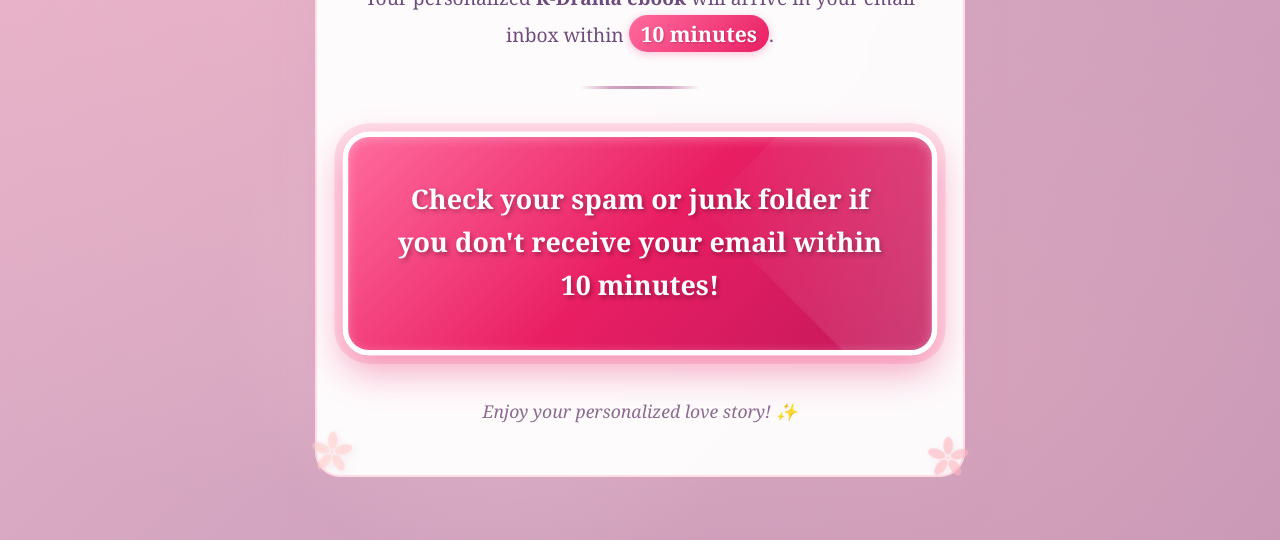
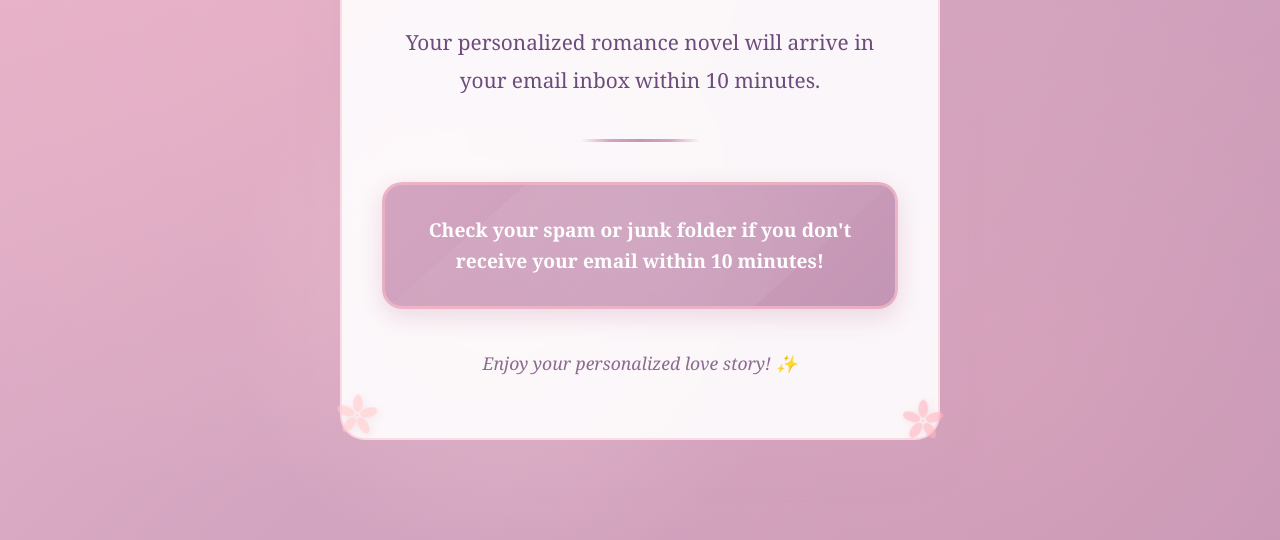
Before and after one commit to weracha/thank-you-page, a plain HTML site: page index.html in a window 1280 px wide. Shown: the part 260-800 px from the top of the page. Drawn offline with Linux system fonts and the light colour scheme.

Commit message:
Update index.html

```diff
--- a/index.html
+++ b/index.html
@@ -20,9 +20,9 @@
             display: flex;
             align-items: center;
             justify-content: center;
-            padding: 40px 20px;
+            padding: 20px;
             position: relative;
-            overflow-x: hidden;
+            overflow: hidden;
         }
 
         /* Background floral elements */
@@ -41,12 +41,12 @@
         }
 
         .container {
-            max-width: 650px;
+            max-width: 600px;
             width: 100%;
-            background: rgba(255, 255, 255, 0.95);
+            background: rgba(255, 255, 255, 0.9);
             backdrop-filter: blur(10px);
             border-radius: 25px;
-            padding: 50px 40px;
+            padding: 60px 40px;
             text-align: center;
             position: relative;
             box-shadow: 0 20px 40px rgba(212, 165, 192, 0.3);
@@ -90,93 +90,39 @@
         }
 
         h1 {
-            font-size: 4rem;
-            font-weight: bold;
+            font-size: 3.5rem;
             background: linear-gradient(45deg, #D4A5C0, #C496B5, #B87FA3);
             -webkit-background-clip: text;
             -webkit-text-fill-color: transparent;
             background-clip: text;
-            margin-bottom: 1.5rem;
+            margin-bottom: 2rem;
+            font-weight: normal;
             text-shadow: 2px 2px 4px rgba(212, 165, 192, 0.3);
-            letter-spacing: 2px;
-            text-transform: uppercase;
+            letter-spacing: 1px;
         }
 
         .main-message {
-            font-size: 1.2rem;
-            margin-bottom: 1.5rem;
+            font-size: 1.3rem;
+            margin-bottom: 2.5rem;
             color: #6D4C7D;
             line-height: 1.8;
             font-weight: 300;
         }
 
-        /* Highlight the 10 minutes delivery time */
-        .highlight-time {
-            background: linear-gradient(135deg, #FF6B9D, #E91E63);
+        .spam-warning {
+            background: linear-gradient(135deg, #D4A5C0, #C496B5);
             color: white;
-            padding: 4px 12px;
+            padding: 30px 35px;
             border-radius: 20px;
+            margin: 2.5rem 0;
+            font-size: 1.2rem;
             font-weight: bold;
-            font-size: 1.1em;
-            text-shadow: 1px 1px 2px rgba(0,0,0,0.2);
-            box-shadow: 0 2px 8px rgba(255, 107, 157, 0.4);
-            white-space: nowrap;
+            box-shadow: 0 8px 25px rgba(212, 165, 192, 0.4);
+            border: 3px solid rgba(255, 192, 203, 0.6);
+            position: relative;
+            overflow: hidden;
         }
 
-        /* ATTENTION-GRABBING SPAM WARNING - This is the STAR of the show */
-        .spam-warning {
-            /* Size: Make it HUGE and impossible to miss */
-            font-size: 1.6rem;
-            font-weight: 900;
-
-            /* Contrast: Bright attention-grabbing colors */
-            background: linear-gradient(135deg, #FF6B9D, #E91E63, #C2185B);
-            color: #FFFFFF;
-            text-shadow: 2px 2px 4px rgba(0,0,0,0.3);
-
-            /* Position: Place it prominently in visual hierarchy */
-            margin: 3rem 0 3rem 0;
-            padding: 40px 45px;
-
-            /* Shape: Unique rounded design that stands out */
-            border-radius: 25px;
-            border: 5px solid #FFFFFF;
-
-            /* Visual effects: Multiple attention-grabbing techniques */
-            box-shadow:
-                0 15px 35px rgba(233, 30, 99, 0.4),
-                0 0 0 8px rgba(255, 107, 157, 0.2),
-                inset 0 2px 10px rgba(255, 255, 255, 0.3);
-
-            position: relative;
-            overflow: hidden;
-
-            /* Motion: Pulsing animation to grab attention */
-            animation: attentionPulse 2.5s ease-in-out infinite;
-
-            /* Transform: Slight scaling for prominence */
-            transform: scale(1.05);
-        }
-
-        /* Pulsing animation specifically designed for attention */
-        @keyframes attentionPulse {
-            0%, 100% {
-                transform: scale(1.05);
-                box-shadow:
-                    0 15px 35px rgba(233, 30, 99, 0.4),
-                    0 0 0 8px rgba(255, 107, 157, 0.2),
-                    inset 0 2px 10px rgba(255, 255, 255, 0.3);
-            }
-            50% {
-                transform: scale(1.08);
-                box-shadow:
-                    0 20px 45px rgba(233, 30, 99, 0.6),
-                    0 0 0 12px rgba(255, 107, 157, 0.4),
-                    inset 0 2px 10px rgba(255, 255, 255, 0.4);
-            }
-        }
-
-        /* Shimmer effect for extra attention */
         .spam-warning::before {
             content: '';
             position: absolute;
@@ -184,18 +130,14 @@
             left: -50%;
             width: 200%;
             height: 200%;
-            background: linear-gradient(45deg, transparent, rgba(255, 255, 255, 0.4), transparent);
-            animation: shimmerSweep 3s ease-in-out infinite;
-            pointer-events: none;
+            background: radial-gradient(circle, rgba(255, 255, 255, 0.1) 0%, transparent 70%);
+            animation: shimmer 3s ease-in-out infinite;
         }
 
-        @keyframes shimmerSweep {
-            0% { transform: translateX(-100%) translateY(-100%) rotate(45deg); }
-            50% { transform: translateX(100%) translateY(100%) rotate(45deg); }
-            100% { transform: translateX(-100%) translateY(-100%) rotate(45deg); }
+        @keyframes shimmer {
+            0%, 100% { transform: rotate(0deg); }
+            50% { transform: rotate(180deg); }
         }
-
-
 
         .closing-message {
             font-size: 1.1rem;
@@ -242,22 +184,20 @@
             }
 
             h1 {
-                font-size: 3rem;
-                margin-bottom: 1.2rem;
+                font-size: 2.5rem;
+                margin-bottom: 1.5rem;
             }
 
             .main-message {
                 font-size: 1.1rem;
-                margin-bottom: 1.5rem;
+                margin-bottom: 2rem;
             }
 
             .spam-warning {
-                padding: 35px 30px;
-                font-size: 1.4rem;
-                margin: 2.5rem 0;
+                padding: 25px 30px;
+                font-size: 1.1rem;
+                margin: 2rem 0;
             }
-
-
 
             .flower-decoration {
                 width: 45px;
@@ -275,8 +215,7 @@
             }
 
             h1 {
-                font-size: 2.5rem;
-                letter-spacing: 1px;
+                font-size: 2rem;
             }
 
             .main-message {
@@ -284,12 +223,9 @@
             }
 
             .spam-warning {
-                padding: 30px 25px;
-                font-size: 1.3rem;
-                transform: scale(1.02);
+                padding: 20px 25px;
+                font-size: 1rem;
             }
-
-
 
             .flower-decoration {
                 width: 35px;
@@ -323,8 +259,7 @@
                     <ellipse cx="0" cy="-20" rx="8" ry="15" transform="rotate(72)" opacity="0.9"/>
                     <ellipse cx="0" cy="-20" rx="8" ry="15" transform="rotate(144)" opacity="0.9"/>
                     <ellipse cx="0" cy="-20" rx="8" ry="15" transform="rotate(216)" opacity="0.9"/>
-                    <ellipse cx="0" cy="-20" rx="8"
-                    ry="15" transform="rotate(288)" opacity="0.9"/>
+                    <ellipse cx="0" cy="-20" rx="8" ry="15" transform="rotate(288)" opacity="0.9"/>
                     <circle cx="0" cy="0" r="4" fill="#FFE4E1" opacity="0.8"/>
                     <circle cx="0" cy="0" r="2" fill="#FFC0CB" opacity="0.9"/>
                 </g>
@@ -334,7 +269,7 @@
         <h1>Thank You!</h1>
 
         <p class="main-message">
-            Your personalized <strong>K-Drama ebook</strong> will arrive in your email inbox within <span class="highlight-time">10 minutes</span>.
+            Your personalized romance novel will arrive in your email inbox within 10 minutes.
         </p>
 
         <div class="separator"></div>
```
